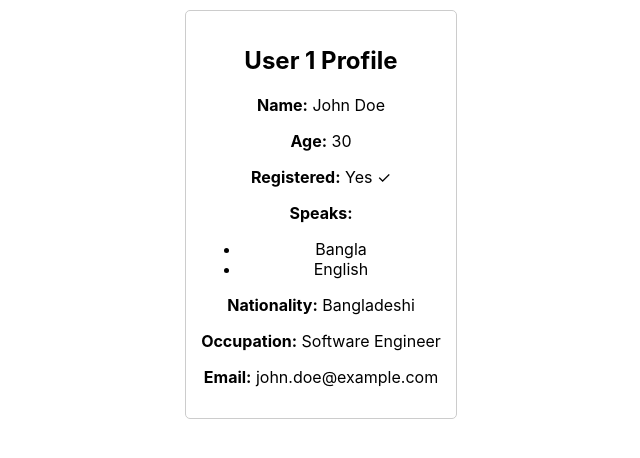
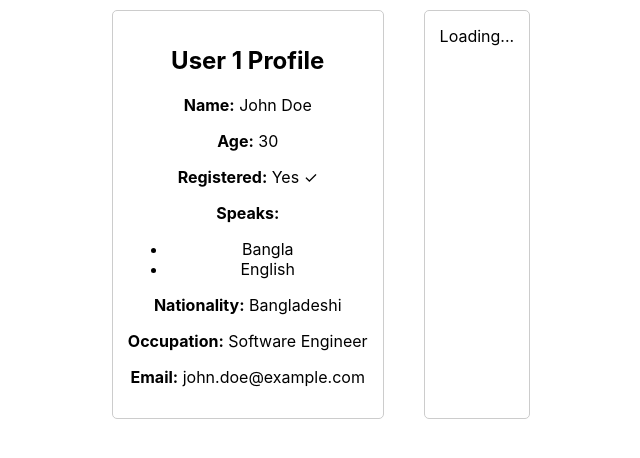
Before and after one commit to Mezbahul-241-15-929/React-TypeScript, a React (Create React App) app: page / in a window 1280 px wide. Shown: the top 458 px of the page, without its empty margins (319-959 px from the left). Built offline with nearby package versions, Linux system fonts and the light colour scheme.

Commit message:
user-defined Props types(union)

```diff
--- a/src/App.tsx
+++ b/src/App.tsx
@@ -2,6 +2,7 @@ import React from 'react';
 import logo from './logo.svg';
 import './App.css';
 import User1 from './components/user1';
+import DataFetch from './components/DataFetch';
 
 const user1={
   nationality: "Bangladeshi",
@@ -24,6 +25,9 @@ function App() {
         user={user1}
         />
 
+        <div style={{ border: '1px solid #ccc', padding: '15px', margin: '10px', borderRadius: '5px' }}>
+          <DataFetch status="loading" />
+        </div>
 
       </main>
     </div>
--- /dev/null
+++ b/src/components/DataFetch.tsx
@@ -0,0 +1,21 @@
+import React from 'react';
+
+type Data = {
+    status: "loading" | "success" | "error"
+}
+
+const DataFetch = ({ status }: Data) => {
+    if (status === "loading") {
+        return <div>Loading...</div>;
+    }
+    else if (status === "error") {
+        return <div>Error occurred!</div>;
+    }
+    return (
+        <div>
+            Data fetched successfully!
+        </div>
+    );
+};
+
+export default DataFetch;
```
